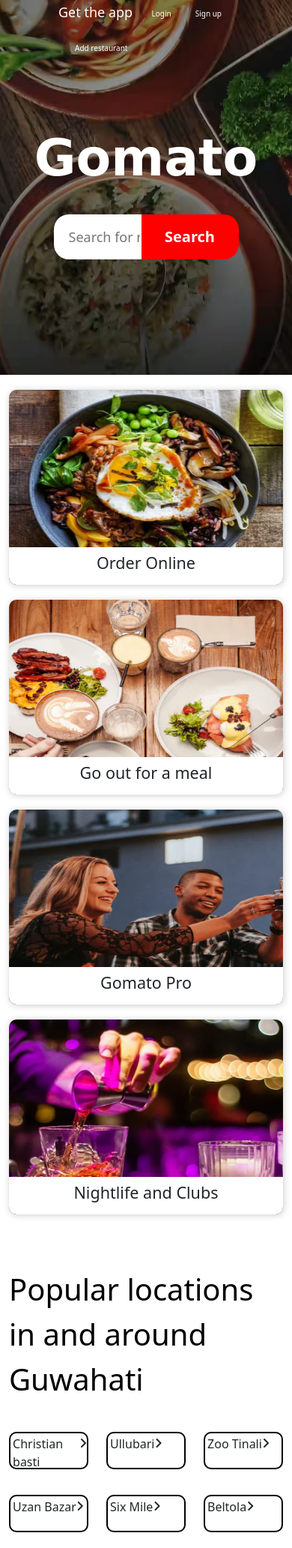
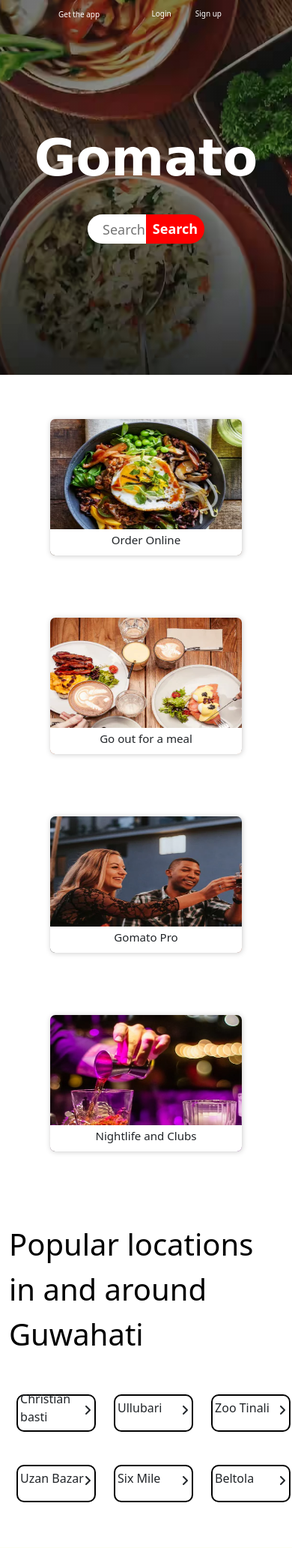
Before and after one commit to AdarshSonar2012/Gomato, a PHP site: page / in a window 390 px wide; the page is wider, and only the part inside the window is pictured. Shown: the top 2065 px of that part at 75% size. Run offline with PHP 8.4, Linux system fonts and the light colour scheme; some libraries are stand-ins or nearby versions.

Commit message:
Update style.css

```diff
--- a/style.css
+++ b/style.css
@@ -6,7 +6,7 @@
             overflow-x: hidden;
         }
         #header-img{
-            position: relative;
+            position: top;
             width: 100vw;
             height: 500px;
             background-image: linear-gradient(to right, rgba(0, 0, 0, 0.075),rgba(0, 0, 0, 0.034)), url('headerimage2.avif');
@@ -136,8 +136,10 @@
             color: black;
         }
         .locations-div{
+            display: flex;
+            align-items: center;
             width: 100%;
-            height: 50px;
+            height: 60px;
             background-color: white;
             border: 2px solid black;
             border-radius: 10px;
@@ -151,10 +153,11 @@
             margin-left: 3%;
         }
         .fas{
-            margin-top: 5px;
+            margin-top: 8px;
+            margin-left: auto;
+            margin-right: 4px;
             display: flex;
             float: right;
-
         }
         .btn{
             margin-left: 2%;
@@ -163,7 +166,7 @@
             margin-left: 10px;
         }
         .appimage{
-            margin-left: 60%;
+            margin-left: auto;
         }
         .display{
             margin-top: 4%;
@@ -201,25 +204,82 @@
             padding-left: 30px;
             padding-right: 30px;
         }
-
+        @media only screen and (max-width:450px){
+            .locations-div{
+                display: block;
+                width: 100%;
+                height: 50px;
+                padding: right 10px;
+            }
+        }
+        @media only screen and (max-width:600px){
+            .locations-div{
+                display: block;
+            }
+        }
         @media only screen and (max-width:768px){
             .locations-div{
-                margin-bottom: 10px;
+                display: block;
+                margin: 10px;
             }
             .card{
-                margin-bottom: 20px;
+                margin-top: 0;
+                margin-bottom: 5px;
+                transform: scale(.7);
+            }
+            .card:hover{
+                transform: scale(.8);
             }
             .nav-menu{
-                font-size: 10px;
+                display: block;
+                font-size: 5px;
             }
             .nav-menu p.signup{
+                display: block;
                 font-size: 10px;
             }
             .nav-menu p.login{
+                display: block;
                 font-size: 10px;
             }
             .nav-menu p.addrestaurant{
+                display: none;
                 font-size: 10px;
+            }
+            .nav-menu p.app{
+                margin-top: 12px;
+                font-size: 10px;
+            }
+            .appimage{
+                display: none;
+            }
+            .footer{
+                display: block;
+            }
+            .searchbox{
+                width: 20vw;
+                height: 10vw;
+                background-color: white;
+                border: none;
+                border-top-left-radius: 20px;
+                border-bottom-left-radius: 20px;
+                padding-left: 20px;
+                outline: none;
+                font-weight:400;
+                font-size: 18px;
+            }
+            .search-btn{
+                width: 20vw;
+                background-color: red;
+                color: white;
+                border: none;
+                border-top-right-radius: 20px;
+                border-bottom-right-radius: 20px;
+                font-weight: bold;
+                font-size: 18px;
+            }
+            .downloadbtn{
+                width: 30%;
             }
         }
     </style>
```
